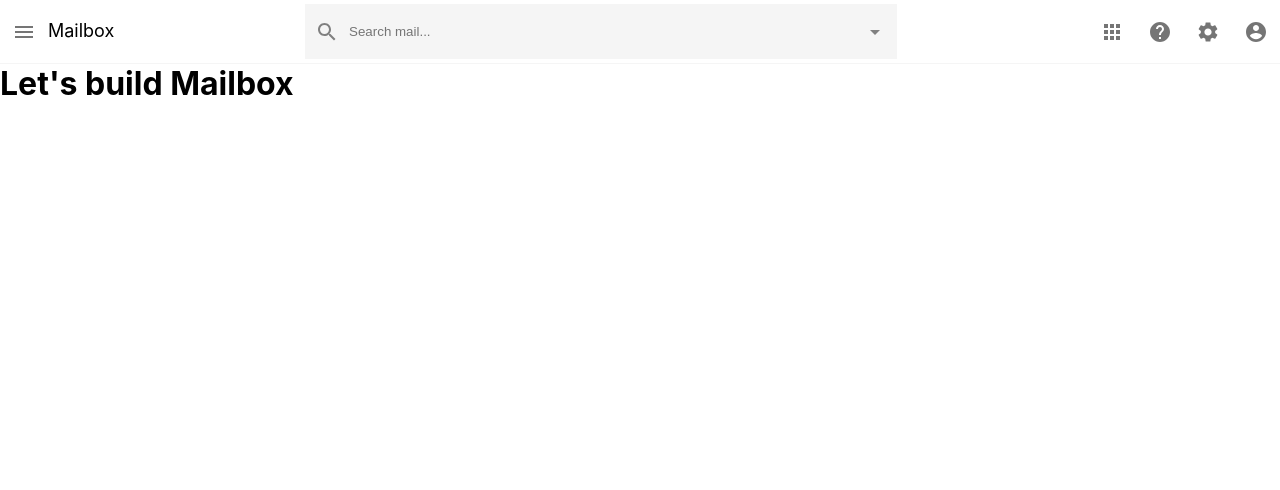
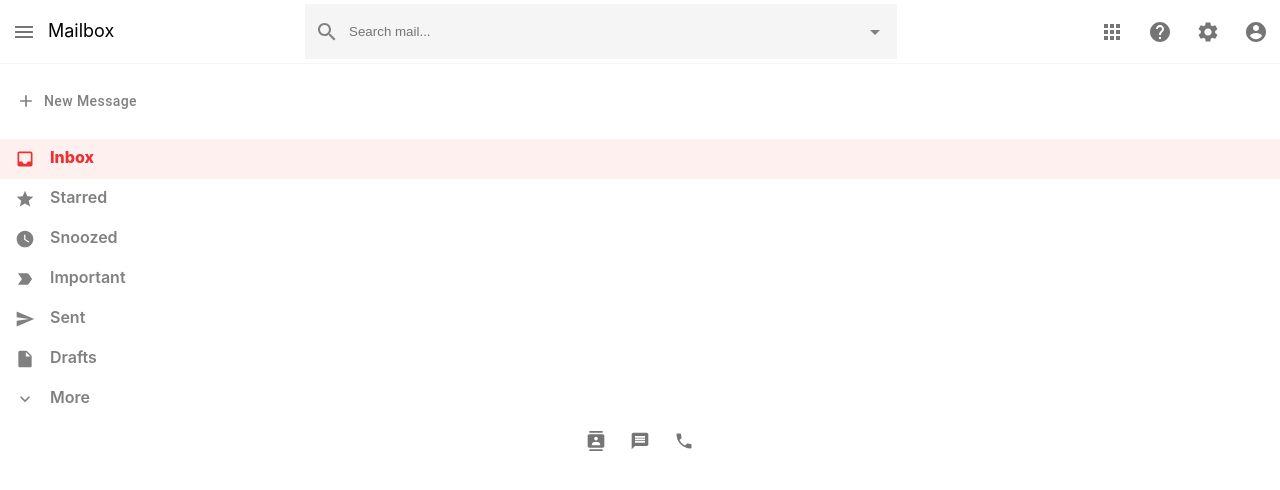
Before and after one commit to aunimhsn/reactjs-mailbox, a React (Create React App) app in the folder mailbox/: page / in a window 1280 px wide. Shown: the top 490 px of the page. Built offline with nearby package versions, Linux system fonts and the light colour scheme.

Commit message:
Sidebar component

```diff
--- a/mailbox/src/App.js
+++ b/mailbox/src/App.js
@@ -2,12 +2,13 @@ import React from 'react';
 import './App.css';
 
 import Header from './components/Header';
+import Sidebar from './components/Sidebar';
 
 function App() {
   return (
     <div className="App">
         <Header />
-        <h1>Let's build Mailbox</h1>
+        <Sidebar />
     </div>
   );
 }
--- /dev/null
+++ b/mailbox/src/components/Sidebar.css
@@ -0,0 +1,17 @@
+.sidebar__newmessage {
+    margin: 15px 0 15px 0px !important;
+    color: gray;
+    padding: 10px 20px !important;
+    text-transform: capitalize !important;
+    color: gray !important;
+    border-radius: 0px !important;
+}
+
+.sidebar__footer{
+    display: flex;
+    justify-content: center;
+}
+
+.sidebar__footer .MuiSvgIcon-root {
+    font-size: 20px;
+}
--- /dev/null
+++ b/mailbox/src/components/Sidebar.js
@@ -0,0 +1,48 @@
+import React from 'react';
+import './Sidebar.css';
+import SidebarOption from './SidebarOption';
+import { Button, IconButton } from '@material-ui/core';
+import AddIcon from '@material-ui/icons/Add';
+import InboxIcon from '@material-ui/icons/Inbox';
+import StarIcon from '@material-ui/icons/Star';
+import WatchLaterIcon from '@material-ui/icons/WatchLater';
+import LabelImportantIcon from '@material-ui/icons/LabelImportant';
+import SendIcon from '@material-ui/icons/Send';
+import InsertDriveFileIcon from '@material-ui/icons/InsertDriveFile';
+import ExpandMoreIcon from '@material-ui/icons/ExpandMore';
+import ContactsIcon from '@material-ui/icons/Contacts';
+import MessageIcon from '@material-ui/icons/Message';
+import PhoneIcon from '@material-ui/icons/Phone';
+
+export default function Sidebar() {
+    return (
+        <div className="sidebar">
+            <Button className="sidebar__newmessage"
+                    startIcon={<AddIcon />}>
+                New message
+            </Button>
+
+            <SidebarOption Icon={InboxIcon} title="Inbox" number={54} selected={true} />
+            <SidebarOption Icon={StarIcon} title="Starred" number={7} />
+            <SidebarOption Icon={WatchLaterIcon} title="Snoozed" number={42} />
+            <SidebarOption Icon={LabelImportantIcon} title="Important" number={3} />
+            <SidebarOption Icon={SendIcon} title="Sent" number={33} />
+            <SidebarOption Icon={InsertDriveFileIcon} title="Drafts" number={17} />
+            <SidebarOption Icon={ExpandMoreIcon} title="More" number={5} />
+
+            <div class="sidebar__footer">
+                <div class="sidebar__footerIcons">
+                    <IconButton>
+                        <ContactsIcon />
+                    </IconButton>
+                    <IconButton>
+                        <MessageIcon />
+                    </IconButton>
+                    <IconButton>
+                        <PhoneIcon />
+                    </IconButton>
+                </div>
+            </div>
+        </div>
+    )
+}
--- /dev/null
+++ b/mailbox/src/components/SidebarOption.css
@@ -0,0 +1,42 @@
+.sidebarOption {
+    display: flex;
+    align-items: center;
+    height: 40px;
+    padding: 0 10px;
+    cursor: pointer;
+    color: gray;
+}
+
+.sidebarOption > .MuiSvgIcon-root {
+    padding: 5px;
+    font-size: 20px;
+    margin-right: 10px;
+}
+
+.sidebarOption > h3 {
+    font-size: 16px;
+    flex: 1;
+    margin-bottom: 3px;
+    font-weight: 600;
+}
+
+.sidebarOption > p {
+    display: none;
+    font-weight: 300;
+}
+
+.sidebarOption:hover,
+.sidebarOption:hover > p,
+.sidebarOption:hover > h3,
+.sidebarOption--active,
+.sidebarOption--active > p,
+.sidebarOption--active > h3
+{
+    background-color: rgb(255, 240, 240);
+    color: rgb(235, 49, 49);
+    font-weight: 800 !important;
+}
+
+.sidebarOption:hover > p {
+    display: inline;
+}
--- /dev/null
+++ b/mailbox/src/components/SidebarOption.js
@@ -0,0 +1,12 @@
+import React from 'react';
+import './SidebarOption.css';
+
+export default function SidebarOption({ Icon, title, number, selected }) {
+    return (
+        <div className={`sidebarOption ${selected && "sidebarOption--active"}`}>
+            <Icon />
+            <h3>{title}</h3>
+            <p>{number}</p>
+        </div>
+    )
+}
```
Also changed, not shown: 2 other files (tests, documents, lock files or other folders).
